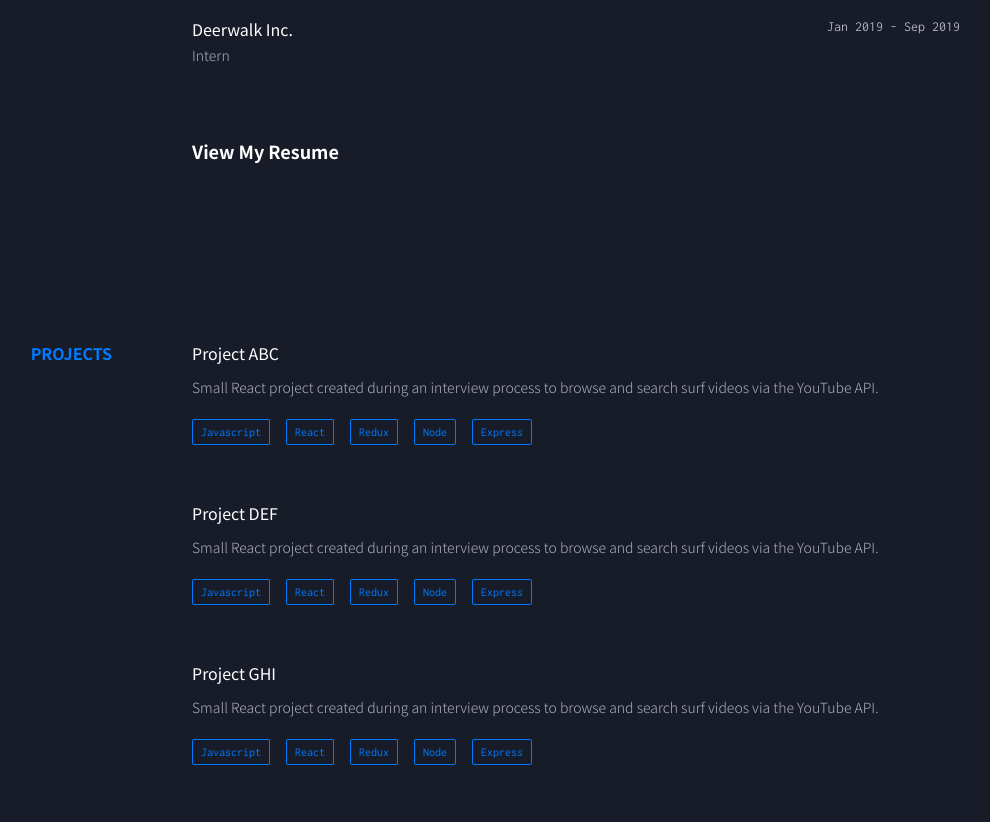
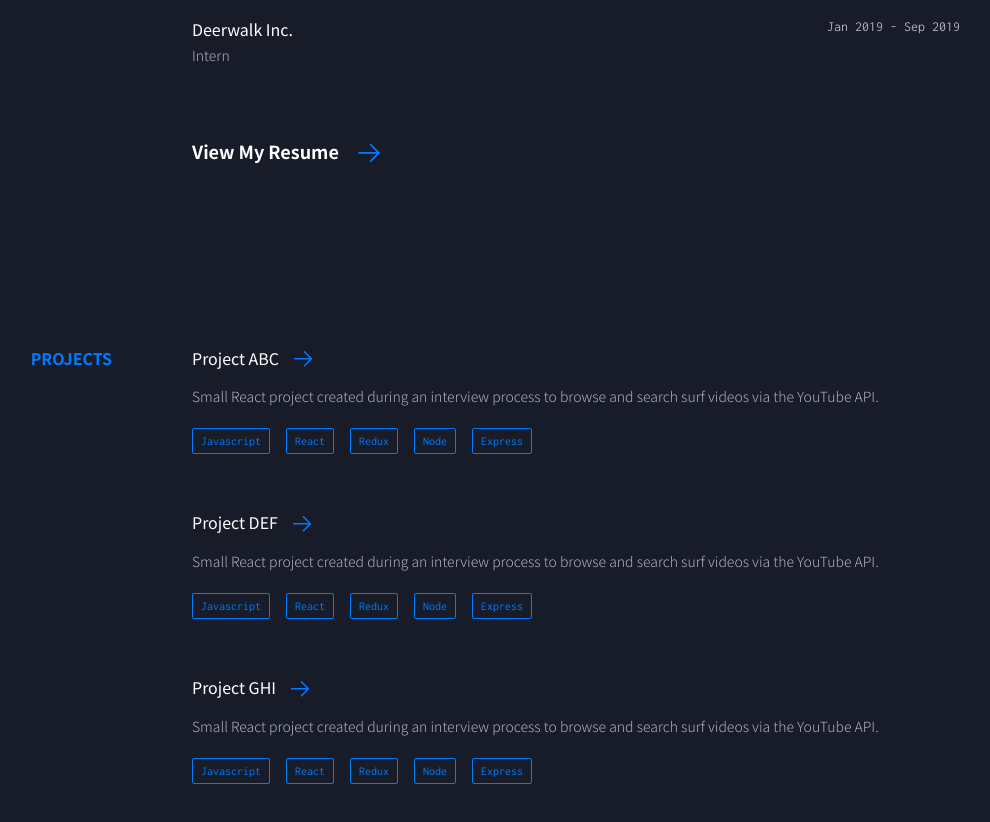
Before and after one commit to JustAyush/portfolio-site-v2-2021, a Next.js app: page / in a window 1280 px wide. Shown: the part 1780-2602 px from the top of the page, without its empty margins (284-1274 px from the left). Built offline with nearby package versions, Linux system fonts and the light colour scheme.

Commit message:
Add arrow to links

```diff
--- a/components/Experience.js
+++ b/components/Experience.js
@@ -23,7 +23,9 @@ const Experience = () => {
             <p className='font-normal text-textLight font-mono text-sm hidden md:block'>{item.duration}</p>
           </div>
         )}
-        <h4 className='font-bold text-base md:text-lg mt-12 md:mt-16'>View My Resume</h4>
+        <h4 className='group font-bold text-base md:text-lg mt-12 md:mt-16 cursor-pointer hover:text-primary'>View My Resume
+          <img src='/images/arrow-right.svg' alt='arrow-right' className='w-7 mb-1 ml-4 inline-block'/>
+        </h4>
       </div>
     </div>
   );
--- a/components/Projects.js
+++ b/components/Projects.js
@@ -30,7 +30,10 @@ const Projects = () => {
       <div className='w-full md:w-2/3 px-8 pl-12'>
         {projects && projects.map((item, index) =>
           <div key={index} className={`${index !== 0 && 'mt-12'}`}>
-            <h5 className='font-normal text-text text-base mb-3'>{item.name}</h5>
+            <h5 className='font-normal text-text text-base mb-3 hover:text-primary cursor-pointer'>
+              {item.name}
+              <img src='/images/arrow-right.svg' alt='arrow-right' className='w-6 mb-1 ml-3 inline-block' />
+            </h5>
             <p className='small-text mb-5'>{item.description}</p>
             {item.tools && item.tools.map((tool, toolIndex) =>
               <div className='border border-primary rounded-sm px-2 py-1 inline-block mr-2 mb-2 md:mr-4' key={toolIndex}>
--- a/tailwind.config.js
+++ b/tailwind.config.js
@@ -25,7 +25,9 @@ module.exports = {
     },
   },
   variants: {
-    extend: {},
+    extend: {
+      transitionProperty: ['hover', 'focus', 'responsive', 'motion-safe', 'motion-reduce'],
+    },
   },
   plugins: [],
 }
```
Also changed, not shown: public/images/arrow-right.svg (added).
